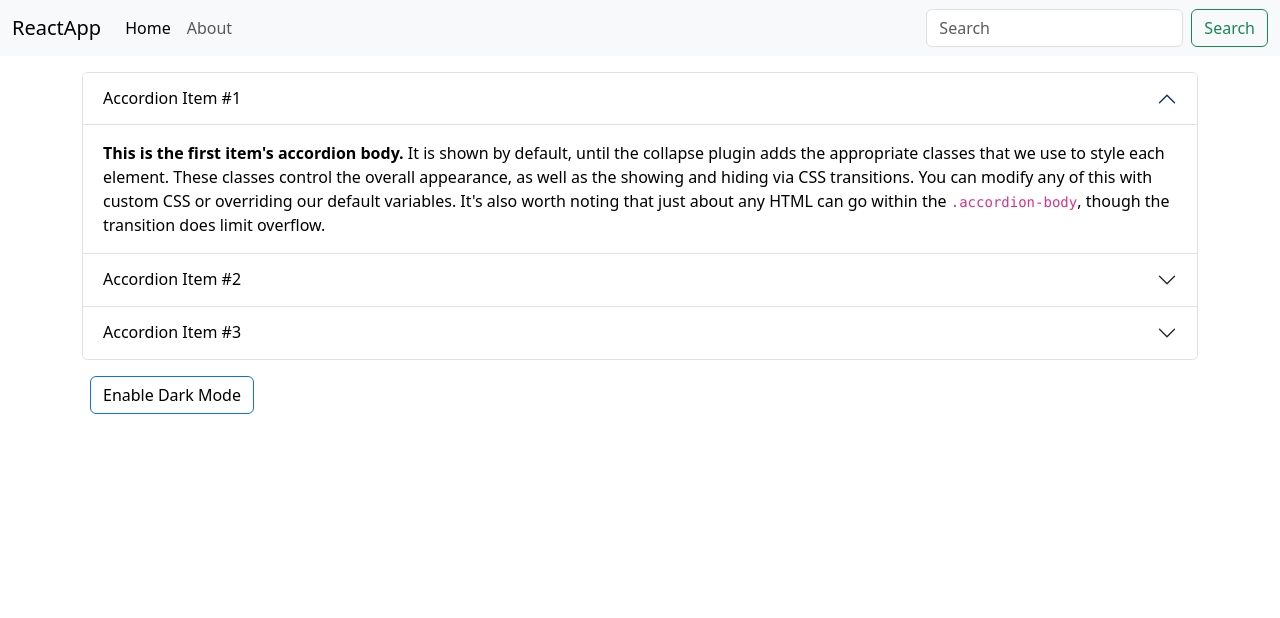
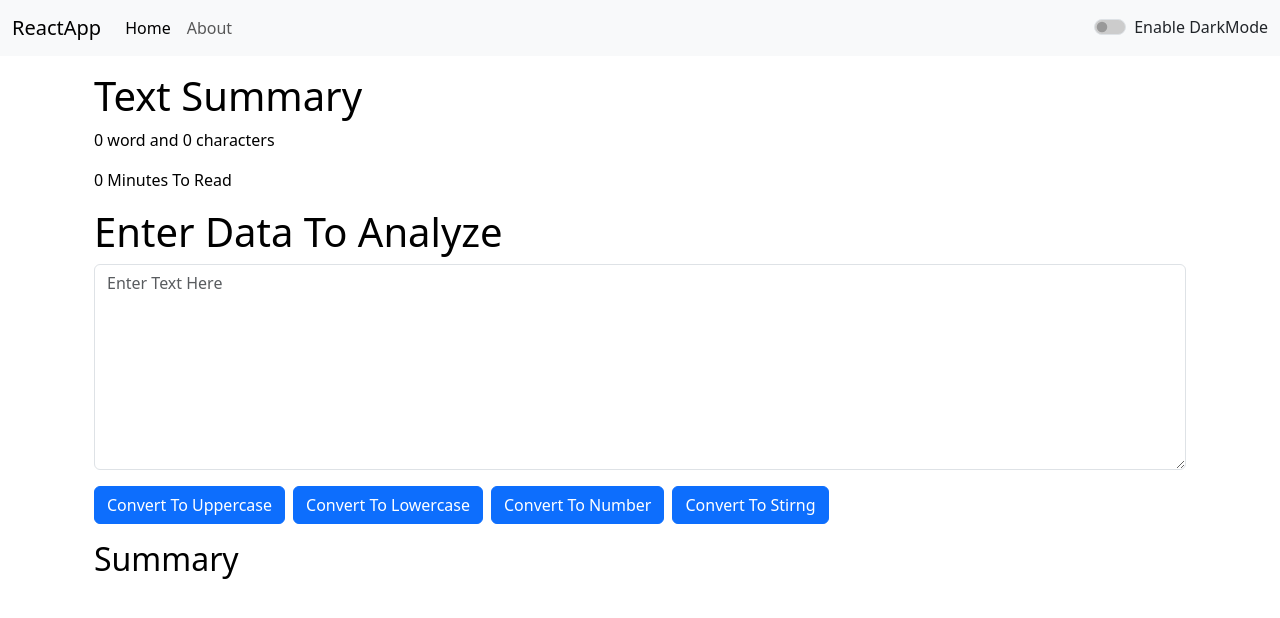
Before and after one commit to darb27/abhi.github.io, a React (Create React App) app: page / in a window 1280 px wide. Shown: the top 618 px of the page. Built offline with nearby package versions, Linux system fonts and the light colour scheme.

Commit message:
added dark mode enable and disable button in navigation bar

```diff
--- a/src/App.js
+++ b/src/App.js
@@ -1,16 +1,34 @@
 
 import Navbar from './components/Navbar';
 import './App.css';
-// import Textform from './components/Textform';
-import About from './components/About';
+ import Textform from './components/Textform';
+// import About from './components/About';
+import React,{useState} from 'react'
 
 function App() {
+
+  const [mode,setMode]=useState('light')
+
+  const [text,setText]=useState('Enable DarkMode')
+  const toogleMode=()=>{
+   if(mode==='light'){
+    setMode('dark')
+    document.body.style.backgroundColor= "#546773"
+    setText("Disable DarkMode")
+   }
+   else{
+    setMode('light')
+    document.body.style.backgroundColor= "white"
+    setText("Enable DarkMode")
+   }
+  }
+
   return (
     <>
-      <Navbar title="ReactApp"/>
+      <Navbar title="ReactApp" mode={mode} toogleMode={toogleMode} text={text}/>
       <div className='container my-3'>
-      {/* <Textform heading="Enter Data To Analyze"/> */}
-      <About/>
+      <Textform heading="Enter Data To Analyze" mode={mode}/>
+      {/* <About/> */}
       </div>
 
     </>
--- a/src/components/Navbar.js
+++ b/src/components/Navbar.js
@@ -2,8 +2,19 @@ import React from 'react'
 import PropTypes from 'prop-types'
 
 export default function Navbar(props) {
+  const toggleFillStyles = {
+
+    backgroundColor: '#ccc', // Set your desired fill color here
+    transition: 'transform 0.4s'
+  };
+
+  const checkedToggleFillStyles = {
+    ...toggleFillStyles,
+   transform: 'translateX(10%)',
+    backgroundColor: '#fffff', // Set your desired fill color when the toggle is checked
+  };
   return (
-    <nav className="navbar navbar-expand-lg bg-body-tertiary">
+    <nav className={`navbar navbar-expand-lg navbar-${props.mode} bg-${props.mode}`}>
       <div className="container-fluid">
         <a className="navbar-brand" href="/">{props.title}</a>
         <button className="navbar-toggler" type="button" data-bs-toggle="collapse" data-bs-target="#navbarSupportedContent" aria-controls="navbarSupportedContent" aria-expanded="false" aria-label="Toggle navigation">
@@ -18,12 +29,13 @@ export default function Navbar(props) {
               <a className="nav-link" href="/">About</a>
             </li>
           </ul>
-          <form className="d-flex" role="search">
-            <input className="form-control me-2" type="search" placeholder="Search" aria-label="Search" />
-            <button className="btn btn-outline-success" type="submit">Search</button>
-          </form>
 
-         </div>
+          <div className={`form-check form-switch text-${props.mode==="light"?"dark":"light"}`}>
+            <input className="form-check-input " type="checkbox"  role="switch" id="flexSwitchCheckDefault" onClick={props.toogleMode}  style={props.mode === "light" ? toggleFillStyles : checkedToggleFillStyles} />
+            <label className="form-check-label" htmlFor="flexSwitchCheckDefault">{props.text}</label>
+          </div>
+
+        </div>
       </div>
     </nav>
   )
--- a/src/components/Textform.js
+++ b/src/components/Textform.js
@@ -41,24 +41,24 @@ export default function Textform(props) {
 
     return (
         <>
-            <div className="container my-3">
+            <div className="container my-3 t" style={{color: props.mode==="dark"?"white":"black"}} >
                 <h1> Text Summary</h1>
                 <p> {text.split(" ").filter(Boolean).length} word and {text.trim().length} characters</p>
                 <p> {0.008 * text.split(" ").filter(Boolean).length} Minutes To Read</p>
 
             </div>
-            <div className='container'>
+            <div className='container' style={{color: props.mode==="dark"?"white":"black"}}>
                 <div className="mb-3">
                     <h1>{props.heading}</h1>
 
-                    <textarea className="form-control" id="myBox"  onChange={handelOnChange} placeholder="Enter Text Here" rows="8"></textarea>
+                    <textarea className="form-control" id="myBox" style={{backgroundColor: props.mode==="light"?"white":"#A7C0C6",color: props.mode==="dark"?"white":"black"}} onChange={handelOnChange} placeholder="Enter Text Here" rows="8"></textarea>
                 </div>
                 <button className="btn btn-primary " onClick={handelOnClickButtonUpper}>Convert To Uppercase</button>
                 <button className="btn btn-primary mx-2" onClick={handelOnClickButtonLower}>Convert To Lowercase</button>
                 <button className="btn btn-primary " onClick={handelOnClickButtonFilterNumber}>Convert To Number</button>
                 <button className="btn btn-primary mx-2" onClick={handelOnClickButtonFilterString}>Convert To Stirng</button>
             </div>
-            <div  className="container my-3">
+            <div  className="container my-3" style={{color: props.mode==="dark"?"white":"black"}}>
                 <h2>Summary</h2>
                 <p>{summaryText}</p>
             </div>
```
